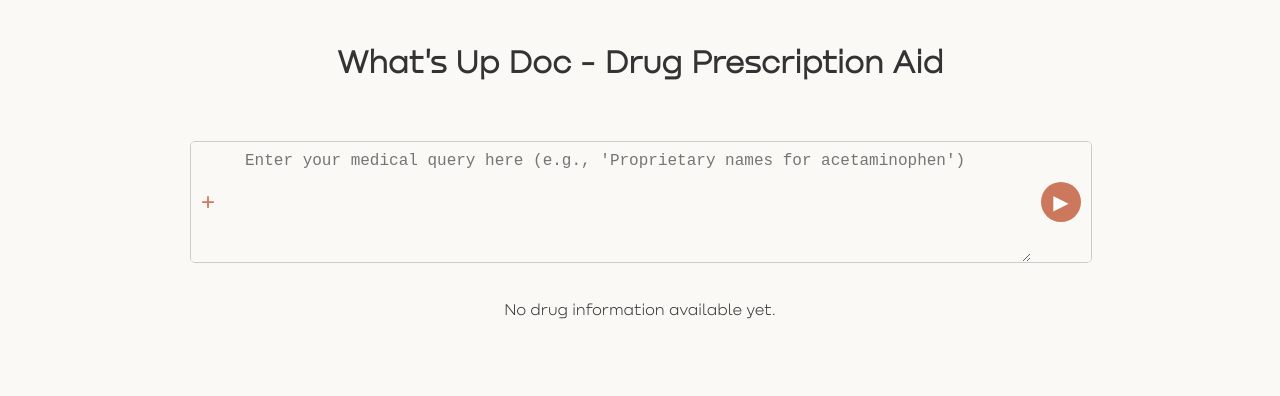
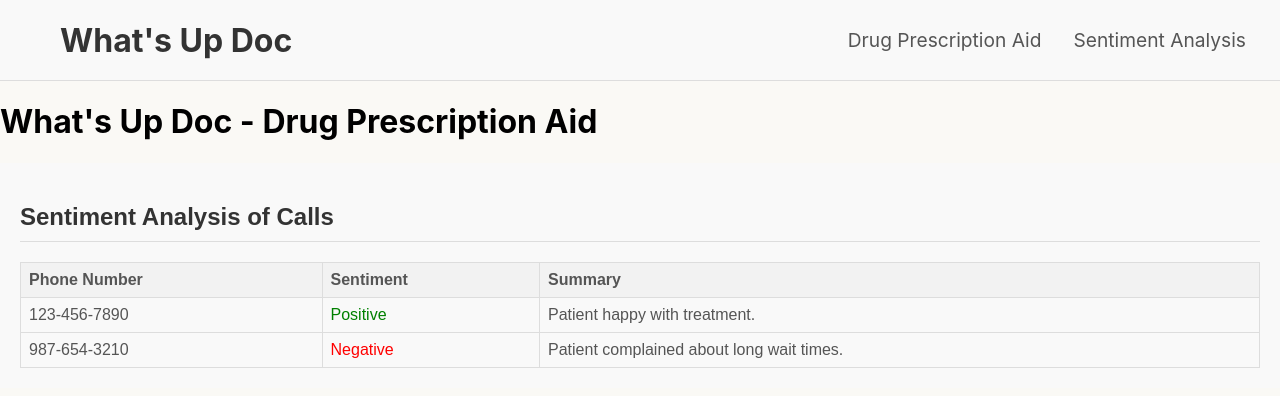
Before and after one commit to pranavum/whats-up-doc, a React (Create React App) app in the folder frontend/: page /sentiment in a window 1280 px wide. Shown: the top 396 px of the page. Built offline with nearby package versions, Linux system fonts and the light colour scheme.

Commit message:
Sentiment Analysis Added

```diff
--- a/frontend/package.json
+++ b/frontend/package.json
@@ -10,6 +10,7 @@
     "axios": "^1.7.9",
     "react": "^19.0.0",
     "react-dom": "^19.0.0",
+    "react-router-dom": "^7.2.0",
     "react-scripts": "^5.0.1",
     "web-vitals": "^2.1.4"
   },
--- a/frontend/src/App.css
+++ b/frontend/src/App.css
@@ -97,36 +97,44 @@ body {
 
 .drug-info-display-container {
   display: flex;
-  flex-wrap: wrap;
+  flex-wrap: wrap; /* Allow boxes to wrap to the next line */
   justify-content: center;
-  width: 80%;
-  max-width: 800px;
-  text-align: center;
+  width: 90%;
+  max-width: 1200px;
+  margin: 20px auto; /* Center the container */
 }
 
 .drug-info-box {
   border: 1px solid #ddd;
-  border-radius: 5px;
-  margin: 10px;
-  padding: 15px;
-  flex: 1;
+  border-radius: 8px;
+  margin: 15px;
+  padding: 20px;
+  flex: 1 1 300px; /* Allow boxes to grow, shrink, and have a base width */
   min-width: 250px;
   max-width: 400px;
+  background-color: white; /* Add background color */
+  box-shadow: 0 2px 4px rgba(0, 0, 0, 0.1); /* Add a subtle shadow */
 }
 
 .info-column {
-  margin-bottom: 10px;
+  margin-bottom: 15px;
 }
 
 .info-column h3 {
   margin-top: 0;
   color: #333;
+  font-size: 1.2em;
 }
 
 .info-column p,
 .info-column ul {
   margin: 0;
   padding-left: 20px;
+  font-size: 1em;
+}
+
+.info-column ul {
+  list-style-type: disc; /* Use bullet points for lists */
 }
 
 .file-name-bubble {
--- a/frontend/src/App.js
+++ b/frontend/src/App.js
@@ -3,15 +3,17 @@ import React, { useState } from 'react';
 import PromptInput from './PromptInput';
 import DrugInfoDisplay from './DrugInfoDisplay';
 import axios from 'axios';
+import { BrowserRouter as Router, Routes, Route } from 'react-router-dom';
+import SentimentAnalysis from './SentimentAnalysis';
+import NavBar from './NavBar';
 import './App.css';
-import './fonts.css'; // Import your fonts.css
-
+import './fonts.css';
 
 function App() {
   const [drugInfo, setDrugInfo] = useState(null);
 
   const handlePromptSubmit = async (promptText, patientFile) => {
-        const formData = new FormData(); // To send files and text
+    const formData = new FormData();
     formData.append('promptText', promptText);
     if (patientFile) {
       formData.append('patientFile', patientFile);
@@ -20,23 +22,30 @@ function App() {
     try {
       const response = await axios.post('http://127.0.0.1:5000/api/drug-info', formData, {
         headers: {
-                    'Content-Type': 'multipart/form-data' // Important for file uploads
+          'Content-Type': 'multipart/form-data'
         }
       });
-            setDrugInfo(response.data); // Update state with drug info from backend
+      setDrugInfo(response.data);
     } catch (error) {
       console.error("Error fetching drug information:", error);
-            // Handle error states in UI (e.g., display an error message)
       setDrugInfo({ error: "Failed to fetch drug information. Please try again." });
     }
   };
 
   return (
+    <Router>
+      <NavBar />
+      <h1>What's Up Doc - Drug Prescription Aid</h1>
+      <Routes>
+        <Route path="/druginfo" element={
           <div className="app-container">
-            <h1>What's Up Doc - Drug Prescription Aid</h1>
             <PromptInput onPromptSubmit={handlePromptSubmit} />
             <DrugInfoDisplay drugInfo={drugInfo} />
           </div>
+        } />
+        <Route path="/sentiment" element={<SentimentAnalysis />} />
+      </Routes>
+    </Router>
   );
 }
 
--- /dev/null
+++ b/frontend/src/DrugInfoDisplay.css
@@ -0,0 +1,55 @@
+/* src/DrugInfoDisplay.css */
+.drug-info-display {
+    margin-top: 20px;
+    padding: 20px;
+    border: 1px solid #ccc;
+    border-radius: 8px;
+    background-color: #f9f9f9;
+    font-family: 'Nekst', sans-serif; /* Apply the Nekst font */
+}
+
+.drug-info-display h3 {
+    font-size: 1.3em; /* Slightly larger headings */
+    margin-top: 15px;
+    margin-bottom: 8px; /* Slightly more bottom margin */
+    color: #333; /* Darker heading color */
+    font-weight: bold;
+    border-bottom: 1px solid #eee; /* Add a subtle underline to headings */
+    padding-bottom: 5px;
+}
+
+.drug-info-display strong {
+    font-weight: bolder;
+    color: #007bff; /* Example accent color for bold text (blue) */
+}
+
+.drug-info-display p {
+    margin-bottom: 12px; /* Increased paragraph spacing */
+    line-height: 1.7; /* Improved line height for readability */
+    color: #555; /* Slightly darker paragraph text */
+    font-size: 1.05em; /* Slightly larger font size for paragraphs */
+}
+
+.drug-info-display .intro-paragraph {
+    font-style: italic;
+    color: #777; /* Slightly lighter italic text */
+    margin-bottom: 18px; /* More margin below intro paragraph */
+}
+
+.drug-info-display hr {
+    border: 0;
+    border-top: 1px solid #ddd;
+    margin: 20px 0; /* More margin around horizontal rule */
+}
+
+.drug-info-display br + br {
+    display: block;
+    content: "";
+    margin-bottom: 12px; /* Increased paragraph spacing for <br><br> paragraphs */
+}
+
+.error-message {
+    color: red;
+    font-weight: bold;
+    margin-top: 10px;
+}
--- a/frontend/src/DrugInfoDisplay.js
+++ b/frontend/src/DrugInfoDisplay.js
@@ -1,26 +1,48 @@
 // src/DrugInfoDisplay.js
 import React from 'react';
+import './DrugInfoDisplay.css'; // Import the CSS file we'll create
 
 function DrugInfoDisplay({ drugInfo }) {
-    if (!drugInfo) { // Check if drugInfo is null or undefined
+    if (!drugInfo) {
         return <p>No drug information available yet.</p>;
     }
 
-    if (drugInfo.error) { // Check if there's an error from the backend
+    if (drugInfo.error) {
         return <p className="error-message">Error: {drugInfo.error}</p>;
     }
 
-    if (drugInfo.llm_response) { // Display the raw LLM response
+    const responseText = drugInfo.llm_response || ""; // Ensure responseText is not null/undefined
+
+    // Function to format the response text with HTML
+    const formatResponse = (text) => {
+        // Basic bolding for **text**
+        let formattedText = text.replace(/\*\*(.*?)\*\*/g, '<strong>$1</strong>');
+
+        // Crude section headings (can be improved with more robust regex or markdown parsing)
+        formattedText = formattedText.replace(/\*\*(Common Brand Names.*?)\*\*/g, '<h3>$1</h3>');
+        formattedText = formattedText.replace(/\*\*(Important Considerations.*?)\*\*/g, '<h3>$1</h3>');
+        formattedText = formattedText.replace(/\*\*(Important Safety Information.*?)\*\*/g, '<h3>$1</h3>');
+        formattedText = formattedText.replace(/\*\*(Disclaimer.*?)\*\*/g, '<h3>$1</h3>');
+        formattedText = formattedText.replace(/^(It seems.*?)\n/m, '<p class="intro-paragraph">$1</p><hr/>'); // Intro paragraph and horizontal rule
+
+        // Basic paragraph spacing using <br><br> for newlines
+        formattedText = formattedText.replace(/\n/g, '<br /><br />');
+
+        return <div dangerouslySetInnerHTML={{ __html: formattedText }} />;
+    };
+
+    if (drugInfo.llm_response) {
         return (
-            <div className="llm-response-container">
+            <div className="drug-info-display"> {/* Apply a class for styling */}
                 <h3>Gemini Response:</h3>
-                <p>{drugInfo.llm_response}</p>
+                <div className="response-content">
+                    {formatResponse(responseText)}
+                </div>
             </div>
         );
     }
 
-    return <p>Waiting for drug information...</p>; // Loading state
-
+    return <p>Waiting for drug information...</p>;
 }
 
 export default DrugInfoDisplay;
--- /dev/null
+++ b/frontend/src/NavBar.css
@@ -0,0 +1,60 @@
+/* src/NavBar.css */
+.navbar {
+    background-color: #f9f9f9; /* Same background color as drug info */
+    height: 80px;
+    display: flex;
+    justify-content: center;
+    align-items: center;
+    font-size: 1.2rem;
+    position: sticky;
+    top: 0;
+    z-index: 999;
+    border-bottom: 1px solid #ddd;
+  }
+
+  .navbar-container {
+    display: flex;
+    justify-content: space-between;
+    align-items: center;
+    height: 80px;
+    max-width: 1200px;
+    width: 100%;
+    padding: 0 20px;
+  }
+
+  .navbar-logo {
+    color: #333;
+    justify-self: start;
+    margin-left: 20px;
+    cursor: pointer;
+    text-decoration: none;
+    font-size: 2rem;
+    display: flex;
+    align-items: center;
+    font-weight: bold;
+  }
+
+  .nav-menu {
+    display: flex;
+    list-style: none;
+    text-align: center;
+    margin-right: -22px;
+  }
+
+  .nav-item {
+    height: 80px;
+  }
+
+  .nav-links {
+    color: #555;
+    display: flex;
+    align-items: center;
+    text-decoration: none;
+    padding: 0 1rem;
+    height: 100%;
+  }
+
+  .nav-links:hover {
+    border-bottom: 2px solid #007bff;
+    transition: all 0.3s ease-out;
+  }
--- /dev/null
+++ b/frontend/src/NavBar.js
@@ -0,0 +1,24 @@
+// src/NavBar.js
+import React from 'react';
+import { Link } from 'react-router-dom';
+import './NavBar.css'; // Create this CSS file
+
+function NavBar() {
+  return (
+    <nav className="navbar">
+      <div className="navbar-container">
+        <Link to="/" className="navbar-logo">What's Up Doc</Link>
+        <ul className="nav-menu">
+          <li className="nav-item">
+            <Link to="/druginfo" className="nav-links">Drug Prescription Aid</Link>
+          </li>
+          <li className="nav-item">
+            <Link to="/sentiment" className="nav-links">Sentiment Analysis</Link>
+          </li>
+        </ul>
+      </div>
+    </nav>
+  );
+}
+
+export default NavBar;
--- /dev/null
+++ b/frontend/src/SentimentAnalysis.css
@@ -0,0 +1,38 @@
+/* src/SentimentAnalysis.css */
+.sentiment-analysis-container {
+    padding: 20px;
+    font-family: 'Nekst', sans-serif;
+    background-color: #f9f9f9; /* Same background color */
+    color: #555;
+  }
+
+  .sentiment-analysis-container h2 {
+    color: #333;
+    margin-bottom: 20px;
+    border-bottom: 1px solid #ddd;
+    padding-bottom: 10px;
+  }
+
+  .sentiment-table {
+    width: 100%;
+    border-collapse: collapse;
+  }
+
+  .sentiment-table th,
+  .sentiment-table td {
+    border: 1px solid #ddd;
+    padding: 8px;
+    text-align: left;
+  }
+
+  .sentiment-table th {
+    background-color: #f2f2f2;
+  }
+
+  .sentiment.positive {
+    color: green;
+  }
+
+  .sentiment.negative {
+    color: red;
+  }
--- /dev/null
+++ b/frontend/src/SentimentAnalysis.js
@@ -0,0 +1,37 @@
+// src/SentimentAnalysis.js
+import React from 'react';
+import './SentimentAnalysis.css'; // Create this CSS file
+
+function SentimentAnalysis() {
+  const sentimentData = [
+    { number: '123-456-7890', sentiment: 'Positive', summary: 'Patient happy with treatment.' },
+    { number: '987-654-3210', sentiment: 'Negative', summary: 'Patient complained about long wait times.' },
+    // Add more sentiment data as needed
+  ];
+
+  return (
+    <div className="sentiment-analysis-container">
+      <h2>Sentiment Analysis of Calls</h2>
+      <table className="sentiment-table">
+        <thead>
+          <tr>
+            <th>Phone Number</th>
+            <th>Sentiment</th>
+            <th>Summary</th>
+          </tr>
+        </thead>
+        <tbody>
+          {sentimentData.map((item, index) => (
+            <tr key={index}>
+              <td>{item.number}</td>
+              <td className={`sentiment ${item.sentiment.toLowerCase()}`}>{item.sentiment}</td>
+              <td>{item.summary}</td>
+            </tr>
+          ))}
+        </tbody>
+      </table>
+    </div>
+  );
+}
+
+export default SentimentAnalysis;
```
Also changed, not shown: 2 other files (tests, documents, lock files or other folders). Lines whose indentation alone changed are shown as unchanged.
